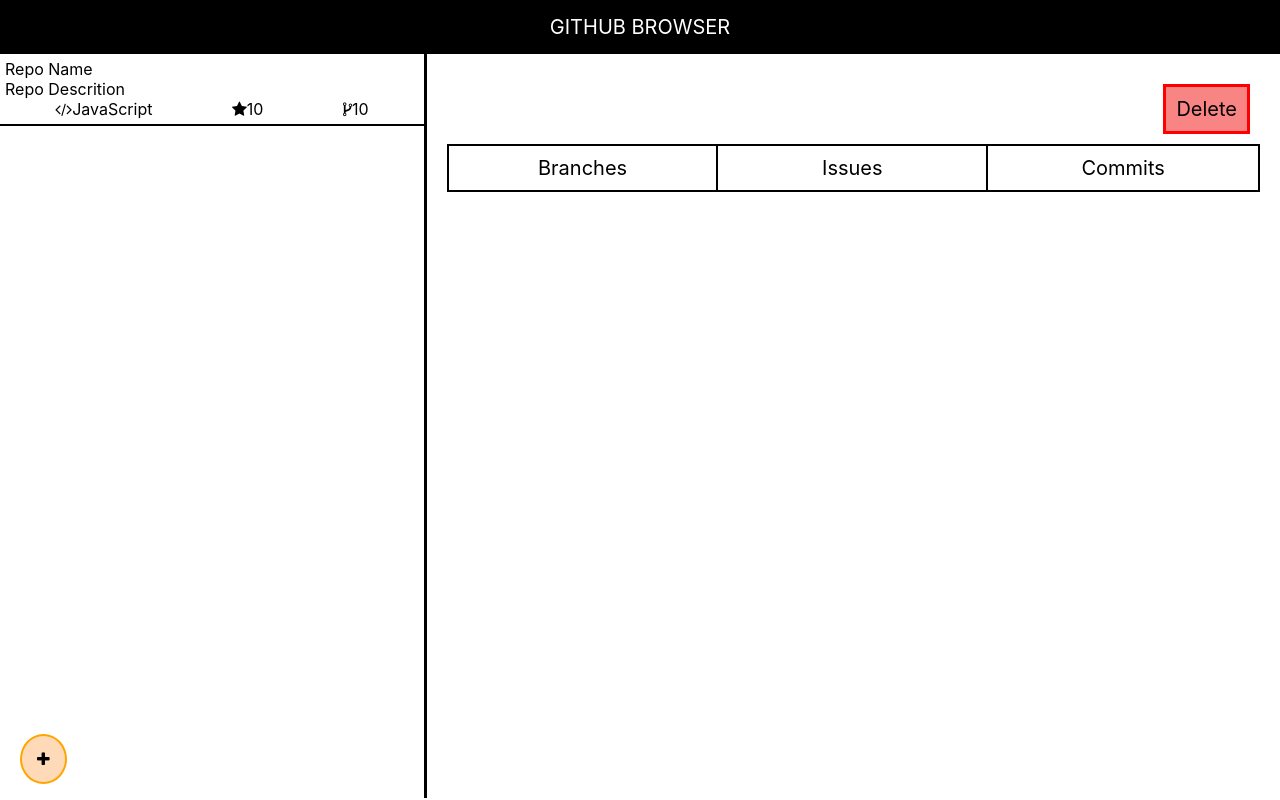
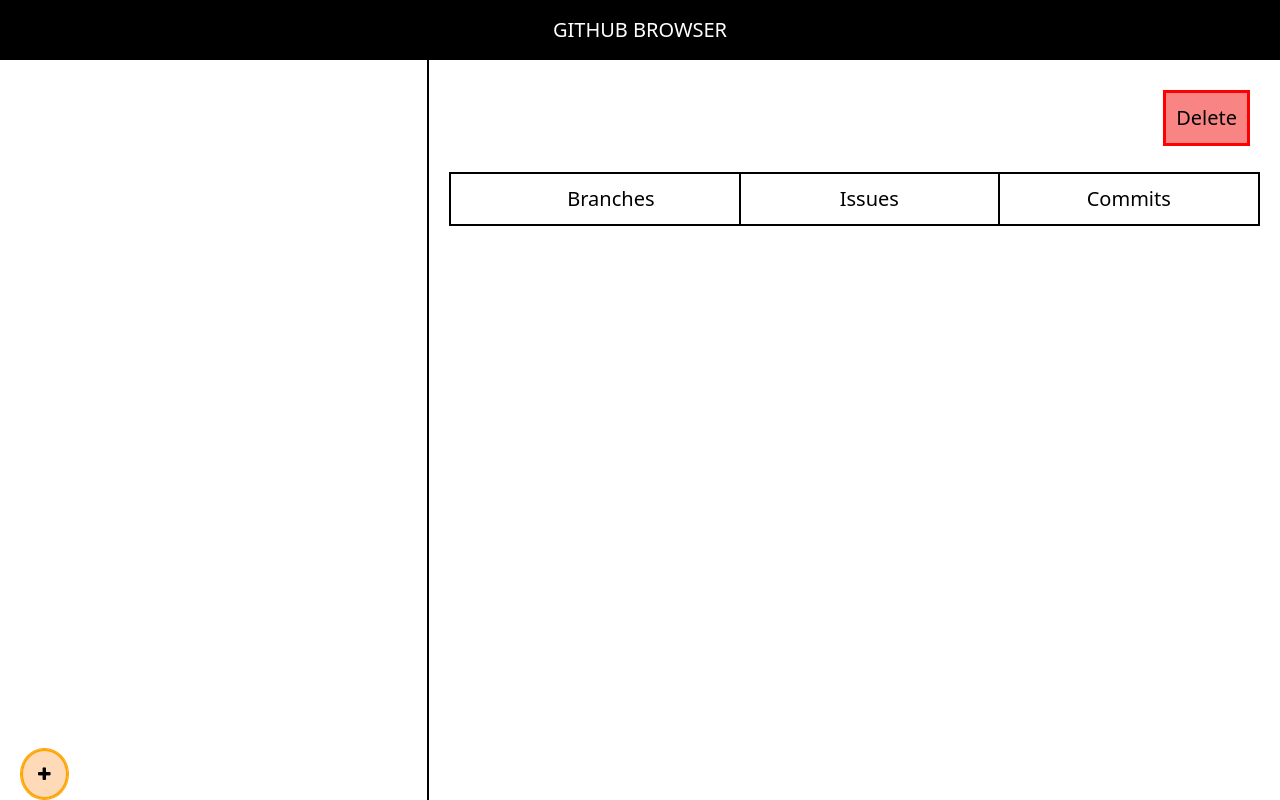
Before and after one commit to SihotiyaKartik/git-repo-viewer, a React (Create React App) app: page / in a window 1280 px wide. Built offline with nearby package versions, Linux system fonts and the light colour scheme.

Commit message:
Left Panel working properly

```diff
--- a/package.json
+++ b/package.json
@@ -9,6 +9,7 @@
     "@testing-library/user-event": "^12.8.3",
     "axios": "^0.22.0",
     "bootstrap": "^5.1.3",
+    "eslint-plugin-react-hooks": "^4.2.0",
     "font-awesome": "^4.7.0",
     "react": "^17.0.2",
     "react-dom": "^17.0.2",
--- a/src/Api/api.js
+++ b/src/Api/api.js
@@ -4,5 +4,5 @@
 
 export async function getUserRepo(userName,userRepo){
     const res  = await axios.get(`${url}/repos/${userName}/${userRepo}`);
-    return res;
+    return res
 }
--- a/src/App.css
+++ b/src/App.css
@@ -2,6 +2,7 @@
 background-color: black;
 padding:15px;
 text-align: center;
+height:60px;
 }
 
 .head > p{
@@ -16,17 +17,20 @@
 
 .left{
   padding:0;
-  height:calc(100vh - 56.4px);
+  height:calc(100vh - 60px);
   border-right: 3px solid black;
 }
 
 .right{
   padding: 20px;
+  border-left:2px solid black;
+  height:calc(100vh - 60px);
+
 }
 
 .repos{
   overflow-y: scroll;
-  height:calc(100vh - 120px);
+  height:calc(100vh - 140px);
 }
 
 .repos::-webkit-scrollbar{
@@ -46,6 +50,7 @@
 
 .repo-body{
   border-bottom: 2px solid black;
+  border-top:2px solid black;
   padding:5px;
 }
 
@@ -61,6 +66,10 @@
 
 .repo-add{
   margin-left:20px;
+  border-radius: 50%;
+  border:1px solid orange;
+  position: absolute;
+  bottom: 0;
 }
 
 .fa-plus{
@@ -154,24 +163,25 @@
   text-align: center;
 }
 
-.modal-col{
+.react-modal > form{
   display: flex;
   flex-direction: column;
   margin-top:20px;
 }
 
-.modal-col > label{
+
+.react-modal > form >  label{
   font-size: 20px;
   margin-top:5px;
 }
 
-.modal-col > input[type="text"]{
+.react-modal > form > input[type="text"]{
 height:30px;
 margin-top:5px;
 }
 
 
-.modal-col > button{
+.react-modal > form >  button{
   color: #fff;
   background-color: black;
   margin-top: 20px;
--- a/src/App.js
+++ b/src/App.js
@@ -4,11 +4,9 @@
 
 function App() {
   return (
-    <BrowserRouter>
-      <Switch>
-        <Route path="/" component={Application} />
-        </Switch>
-    </BrowserRouter>
+
+        <Application />
+
   );
 }
 
--- a/src/components/LeftPanel.js
+++ b/src/components/LeftPanel.js
@@ -1,11 +1,65 @@
 import React from 'react'
-import Repos from './repos'
-import Plus from './plus'
-function LeftPanel() {
+import { useState, useEffect } from 'react';
+import axios from 'axios'
+import Modal from 'react-modal';
+import Repos from './repos';
+import { getUserRepo } from '../Api/api';
+
+
+const LeftPanel = () => {
+
+    const [data,updateData] = useState([]);
+    const [username,setUsername] = useState("");
+    const [repo,setRepo] = useState("");
+    const [open,setOpen] = useState(false);
+    function openModal(){
+        setOpen(true);
+    };
+    function closeModal(){
+        setOpen(false);
+    };
+    function updateName(e){
+        setUsername(e.target.value);
+    };
+    function updateRepo(e){
+        setRepo(e.target.value);
+    };
+    const handleSubmit = async e => {
+        e.preventDefault();
+        const profile = await axios.get(`https://api.github.com/repos/${username}/${repo}`);
+
+        if(profile){
+            updateData([...data,profile]);
+        }
+        setOpen(false);
+        setUsername("");
+        setRepo("");
+
+    };
+
+
     return (
-        <div className="left">
-            <Repos />
-            <Plus />
+        <div>
+            <>
+            {data[0] ? (<Repos value={data} />) : (<></>)}
+            </>
+
+            <button onClick={openModal} className="repo-add"><i className="fa fa-plus"></i></button>
+            <Modal
+            isOpen={open}
+            onRequestClose={closeModal}
+            className="react-modal"
+            ariaHideApp={false}>
+                <h2>ADD NEW REPOSITORY</h2>
+                <form>
+                <label htmlFor="name">Orgainization</label>
+                <input type="text" id="name" onChange={updateName} required />
+                <label htmlFor="repo">Repository</label>
+                <input type="text" id="repo" required onChange={updateRepo} />
+                <button type="submit" onClick={handleSubmit}>ADD</button>
+                </form>
+
+            </Modal>
         </div>
     )
 }
--- a/src/components/plus.js
+++ /dev/null
@@ -1,49 +0,0 @@
-import React, { Component } from 'react'
-import ReactModal from 'react-modal';
-
-export class plus extends Component {
-
-    constructor(props){
-        super(props);
-        this.state =  {
-            open:false
-        }
-        this.setTrue = this.setTrue.bind(this);
-        this.setFalse = this.setFalse.bind(this);
-    }
-    setTrue(){
-        this.setState({
-            open:true
-        });
-    }
-
-    setFalse(){
-        this.setState({
-            open:false
-        });
-
-    }
-
-
-    render() {
-        return (
-            <div>
-                <p className="repo-add" onClick={this.setTrue}><i className="fa fa-plus"></i></p>
-                <ReactModal
-                className="react-modal"
-                isOpen={this.state.open} onRequestClose={this.setFalse}>
-                   <h2>ADD NEW REPOSITORY</h2>
-                   <div className="modal-col">
-                    <label for="owner">Owner / Organization</label>
-                    <input type="text" id="owner" />
-                    <label for="repo">Repository Name</label>
-                    <input type="text" id="repo" />
-                    <button>ADD</button>
-                    </div>
-                </ReactModal>
-            </div>
-        )
-    }
-}
-
-export default plus
--- a/src/components/repo.js
+++ b/src/components/repo.js
@@ -1,30 +1,34 @@
 import React from 'react'
 
-const Repo = () => (
+const Repo = ({value}) => {
+
+return(
+
 
   <div className="repo-body">
   <div className="repo-name">
-        <p>Repo Name</p>
+      <p>{value.data.name}</p>
   </div>
   <div className="repo-desc">
-        <p>Repo Descrition</p>
+      <p>{value.data.description}</p>
   </div>
   <div className="repo-utils">
   <div className="subitem">
       <i className="fa fa-code" />
-        <span>JavaScript</span>
+      <span>{value.data.language}</span>
     </div>
     <div className="subitem">
       <i className="fa fa-star" />
-        <span>10</span>
+      <span>{value.data.stargazers_count}</span>
     </div>
     <div className="subitem">
       <i className="fa fa-code-fork" />
-        <span>10</span>
+      <span>{value.data.forks}</span>
     </div>
   </div>
 </div>
 
 );
+}
 
 export default Repo
--- a/src/components/repos.js
+++ b/src/components/repos.js
@@ -1,9 +1,14 @@
 import React from 'react'
 import Repo from './repo'
-function Repos() {
+const Repos = ({value}) => {
+
     return (
         <div className="repos">
-            <Repo />
+            {
+            value.map((info) => (
+                 <Repo value={info} />
+            ))
+            }
         </div>
     )
 }
--- a/src/index.js
+++ b/src/index.js
@@ -3,9 +3,9 @@
 import './index.css';
 import App from './App';
 import reportWebVitals from './reportWebVitals';
-import '../node_modules/font-awesome/css/font-awesome.min.css';
+import '../node_modules/font-awesome/css/font-awesome.min.css'
+import 'bootstrap/dist/css/bootstrap.css';
 ReactDOM.render(
-
   <App />,
   document.getElementById('root')
 );
```
Also changed, not shown: src/components/Header.js (line endings or trailing spaces). Lines whose indentation alone changed are shown as unchanged.
